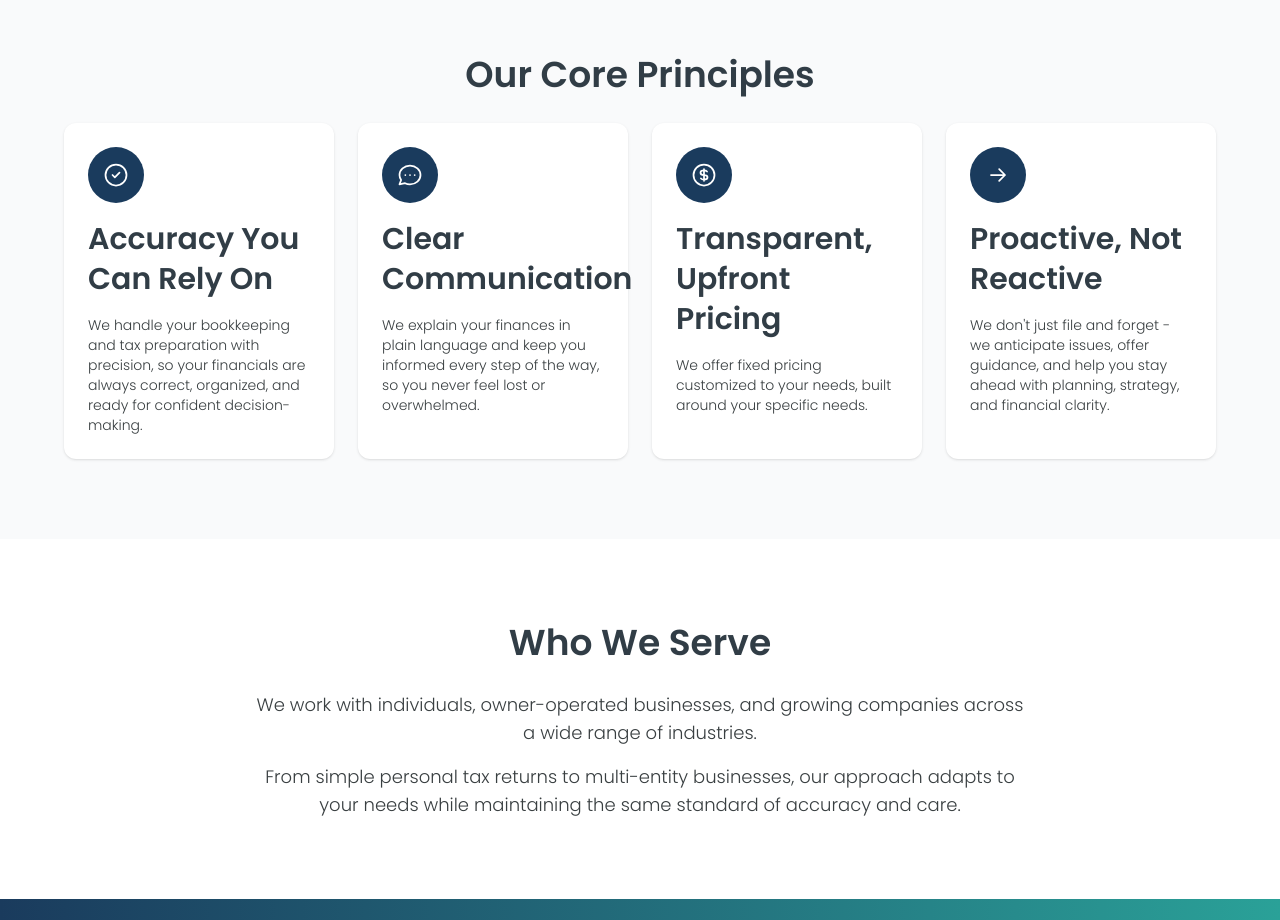
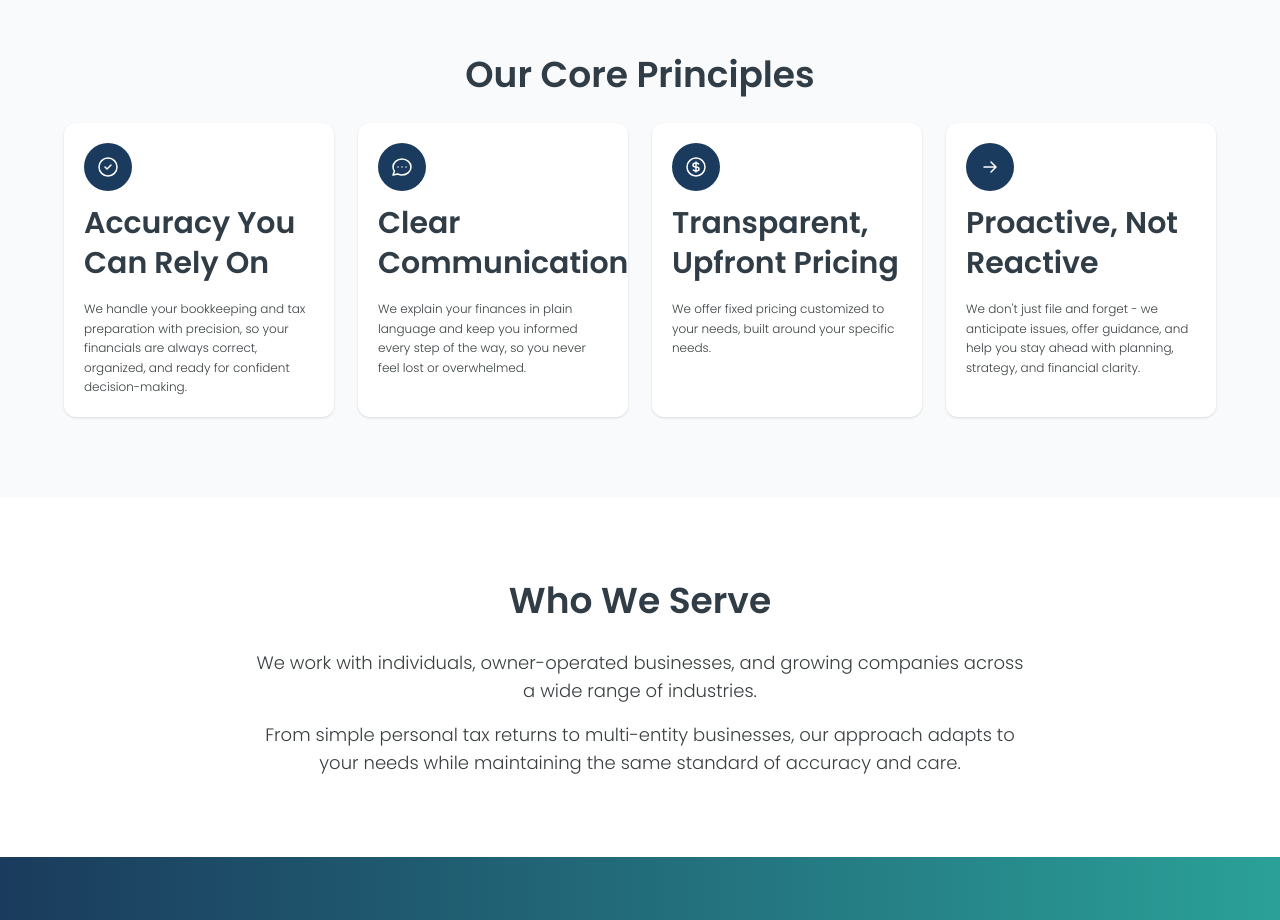
Before and after one commit to BenjaminBlois/website, a Next.js app: page /about in a window 1280 px wide. Shown: the part 1320-2240 px from the top of the page. Built offline with nearby package versions, Linux system fonts and the light colour scheme.

Commit message:
Fix Core Principles card text overflow - smaller text and padding

```diff
--- a/app/about/page.tsx
+++ b/app/about/page.tsx
@@ -32,25 +32,25 @@ export default function AboutPage() {
     switch (icon) {
       case 'checkmark':
         return (
-          <svg className="w-7 h-7" fill="none" stroke="currentColor" viewBox="0 0 24 24">
+          <svg className="w-6 h-6" fill="none" stroke="currentColor" viewBox="0 0 24 24">
             <path strokeLinecap="round" strokeLinejoin="round" strokeWidth={1.5} d="M9 12l2 2 4-4m6 2a9 9 0 11-18 0 9 9 0 0118 0z" />
           </svg>
         );
       case 'chat':
         return (
-          <svg className="w-7 h-7" fill="none" stroke="currentColor" viewBox="0 0 24 24">
+          <svg className="w-6 h-6" fill="none" stroke="currentColor" viewBox="0 0 24 24">
             <path strokeLinecap="round" strokeLinejoin="round" strokeWidth={1.5} d="M8 12h.01M12 12h.01M16 12h.01M21 12c0 4.418-4.03 8-9 8a9.863 9.863 0 01-4.255-.949L3 20l1.395-3.72C3.512 15.042 3 13.574 3 12c0-4.418 4.03-8 9-8s9 3.582 9 8z" />
           </svg>
         );
       case 'dollar':
         return (
-          <svg className="w-7 h-7" fill="none" stroke="currentColor" viewBox="0 0 24 24">
+          <svg className="w-6 h-6" fill="none" stroke="currentColor" viewBox="0 0 24 24">
             <path strokeLinecap="round" strokeLinejoin="round" strokeWidth={1.5} d="M12 8c-1.657 0-3 .895-3 2s1.343 2 3 2 3 .895 3 2-1.343 2-3 2m0-8c1.11 0 2.08.402 2.599 1M12 8V7m0 1v8m0 0v1m0-1c-1.11 0-2.08-.402-2.599-1M21 12a9 9 0 11-18 0 9 9 0 0118 0z" />
           </svg>
         );
       case 'arrow':
         return (
-          <svg className="w-7 h-7" fill="none" stroke="currentColor" viewBox="0 0 24 24">
+          <svg className="w-6 h-6" fill="none" stroke="currentColor" viewBox="0 0 24 24">
             <path strokeLinecap="round" strokeLinejoin="round" strokeWidth={1.5} d="M13 7l5 5m0 0l-5 5m5-5H6" />
           </svg>
         );
@@ -129,12 +129,12 @@ export default function AboutPage() {
           </h2>
           <div className="grid grid-cols-1 md:grid-cols-2 lg:grid-cols-4 gap-6 max-w-6xl mx-auto">
             {principles.map((principle, index) => (
-              <div key={index} className="bg-white rounded-xl p-6 shadow-sm">
-                <div className="w-14 h-14 bg-[#1A3B5D] text-white rounded-full flex items-center justify-center mb-4">
+              <div key={index} className="bg-white rounded-xl p-5 shadow-sm flex flex-col h-full">
+                <div className="w-12 h-12 bg-[#1A3B5D] text-white rounded-full flex items-center justify-center mb-3 flex-shrink-0">
                   {renderIcon(principle.icon)}
                 </div>
-                <h3 className="text-lg font-semibold text-[#313d46] mb-3">{principle.title}</h3>
-                <p className="text-[#393f41] text-sm">{principle.description}</p>
+                <h3 className="text-base font-semibold text-[#313d46] mb-2">{principle.title}</h3>
+                <p className="text-[#393f41] text-xs leading-relaxed">{principle.description}</p>
               </div>
             ))}
           </div>
```
